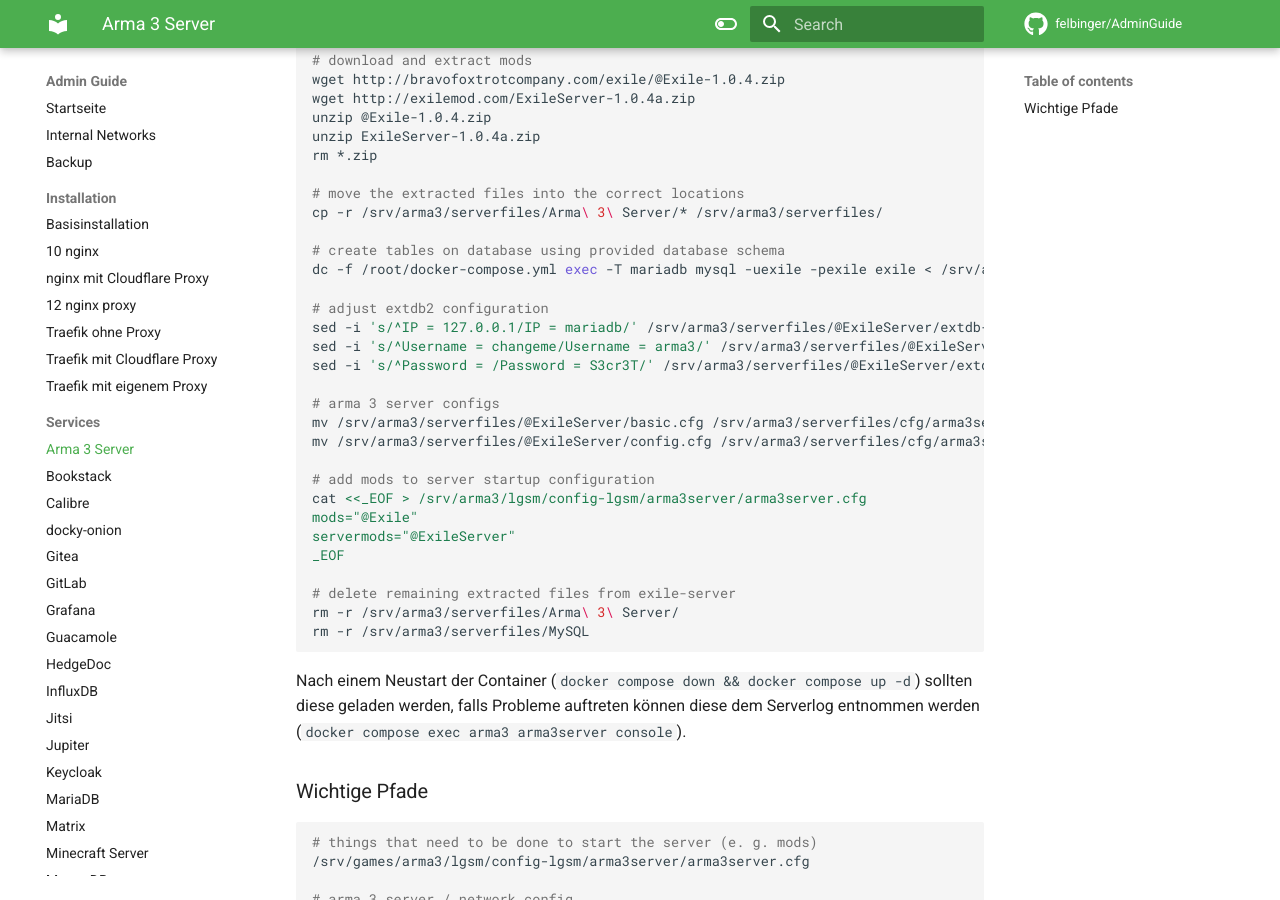
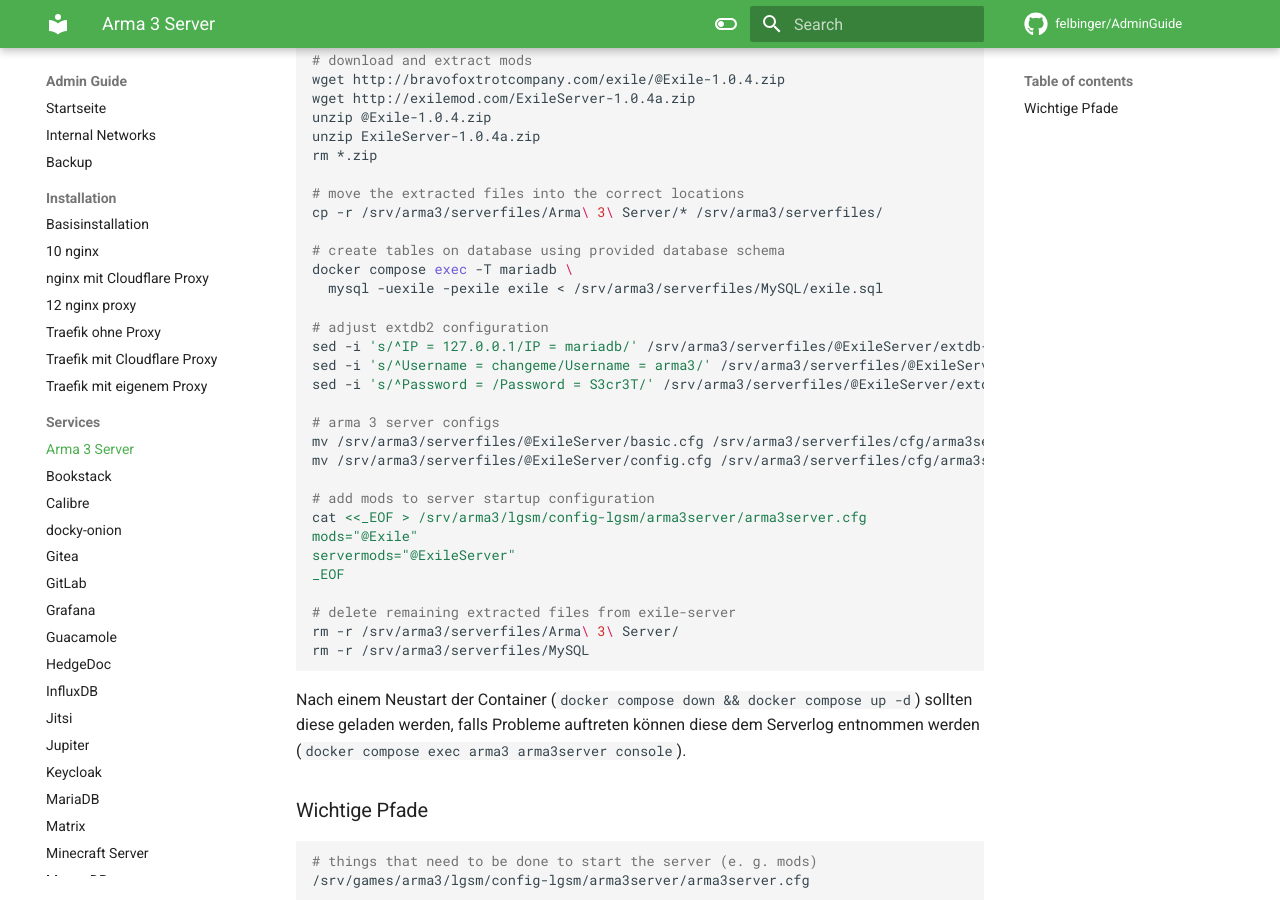
Before and after one commit to felbinger/AdminGuide, an MkDocs documentation site: the page built from docs/services/arma3.md, in a window 1280 px wide and 900 px high, scrolled down 1196 px. Built offline with MkDocs 1.6.1 and Material for MkDocs 9.7.7, drawn with Linux system fonts in a browser that asks for light colours; comment, search, counter and statistics services are not loaded.

Commit message:
Update arma3.md
fixed typo

```diff
--- a/docs/services/arma3.md
+++ b/docs/services/arma3.md
@@ -64,7 +64,8 @@ rm *.zip
 cp -r /srv/arma3/serverfiles/Arma\ 3\ Server/* /srv/arma3/serverfiles/
 
 # create tables on database using provided database schema
-dc -f /root/docker-compose.yml exec -T mariadb mysql -uexile -pexile exile < /srv/arma3/serverfiles/MySQL/exile.sql
+docker compose exec -T mariadb \
+  mysql -uexile -pexile exile < /srv/arma3/serverfiles/MySQL/exile.sql
 
 # adjust extdb2 configuration
 sed -i 's/^IP = 127.0.0.1/IP = mariadb/' /srv/arma3/serverfiles/@ExileServer/extdb-conf.ini
```
